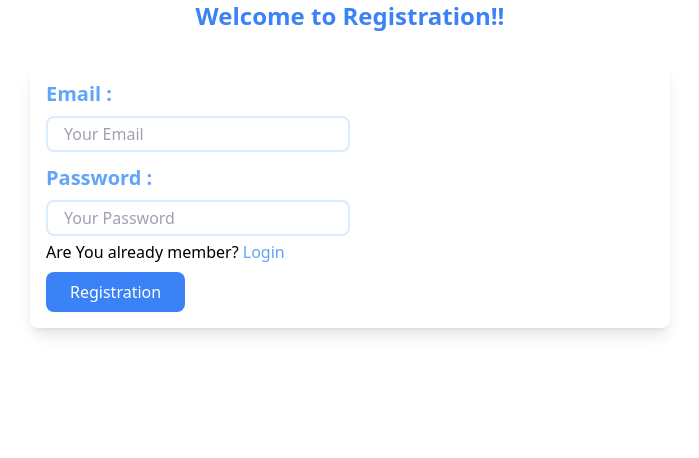
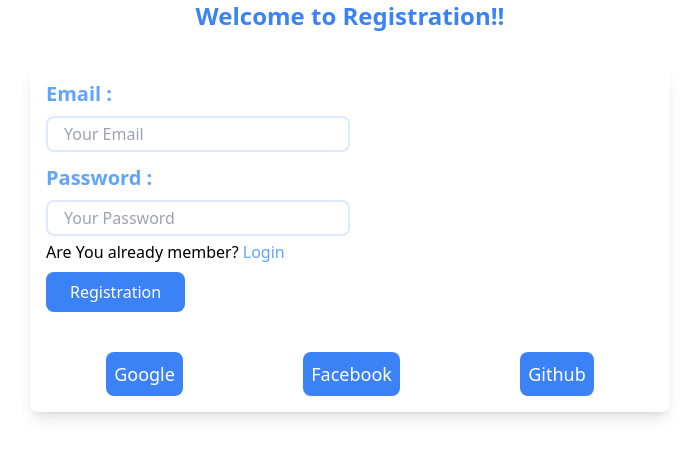
Before and after one commit to Mehedi4467/simple-authentication-react, a React (Create React App) app: page / in a window 1280 px wide. Shown: the top 458 px of the page, without its empty margins (290-989 px from the left). Built offline with nearby package versions, Linux system fonts and the light colour scheme.

Commit message:
log in button created

```diff
--- a/package.json
+++ b/package.json
@@ -3,10 +3,14 @@
   "version": "0.1.0",
   "private": true,
   "dependencies": {
+    "@fortawesome/fontawesome-svg-core": "^6.1.1",
+    "@fortawesome/free-solid-svg-icons": "^6.1.1",
+    "@fortawesome/react-fontawesome": "^0.1.18",
     "@testing-library/jest-dom": "^5.16.4",
     "@testing-library/react": "^12.1.4",
     "@testing-library/user-event": "^13.5.0",
     "firebase": "^9.6.10",
+    "font-awesome": "^4.7.0",
     "react": "^18.0.0",
     "react-dom": "^18.0.0",
     "react-scripts": "5.0.0",
--- a/src/App.js
+++ b/src/App.js
@@ -23,7 +23,15 @@
             <input type='submit' className='rounded-lg text-white bg-blue-500 hover:bg-blue-400 px-6 py-2 cursor-pointer' value="Registration" />
           </div>
         </form>
+
+        <div className='flex mt-10 justify-around'>
+          <button className='p-2 rounded-lg bg-blue-500 hover:bg-blue-400 text-white text-lg'>Google</button>
+          <button className='p-2 rounded-lg bg-blue-500 hover:bg-blue-400 text-white text-lg'>Facebook</button>
+          <button className='p-2 rounded-lg bg-blue-500 hover:bg-blue-400 text-white text-lg'>Github</button>
+        </div>
       </div>
+
+
     </div>
   );
 }
--- a/src/index.js
+++ b/src/index.js
@@ -2,6 +2,7 @@
 import { createRoot } from 'react-dom/client';
 import './index.css';
 import App from './App';
+import 'font-awesome/css/font-awesome.min.css';
 import reportWebVitals from './reportWebVitals';
 
 const container = document.getElementById('root');
```
Also changed, not shown: 1 other file (tests, documents, lock files or other folders).
